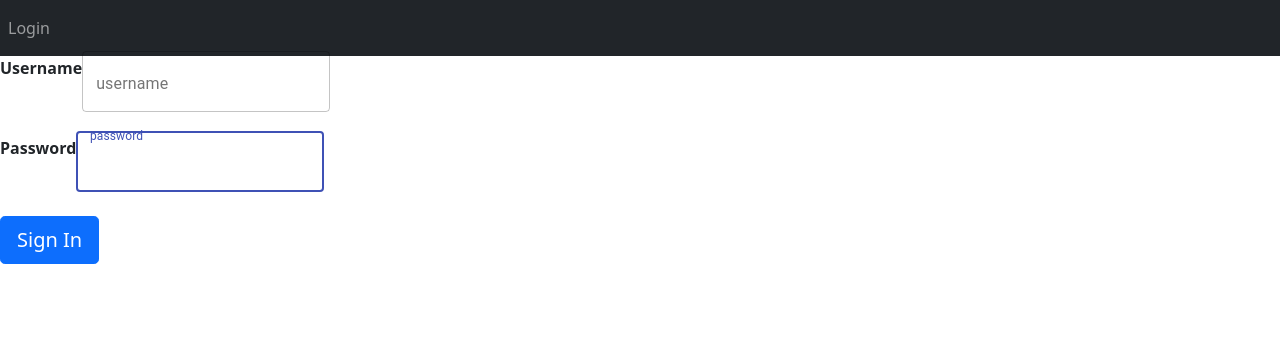
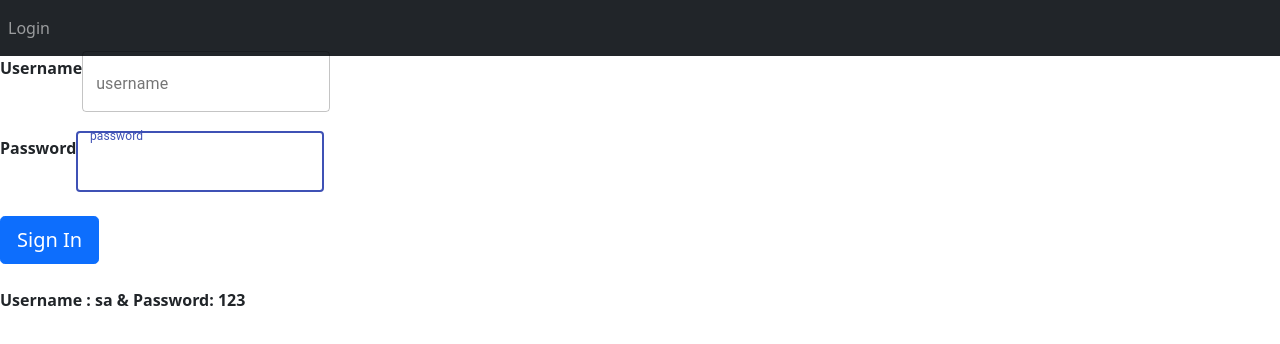
Before and after one commit to tdani30/WebApiConsume, a React app: page /Login in a window 1280 px wide. Shown: the top 344 px of the page. Built offline with nearby package versions, Linux system fonts and the light colour scheme.

Commit message:
Add password

```diff
--- a/src/commponents/Login.js
+++ b/src/commponents/Login.js
@@ -96,6 +96,12 @@ const Login = (props) =>{
               </Button>
             </Form>
                   </Grid>
+
+
+                  </Grid>
+                  <br></br>
+                  <Grid item xs={3}>
+                    <b>Username : sa   & Password: 123</b>
                   </Grid>
       </div>
     </>
```
